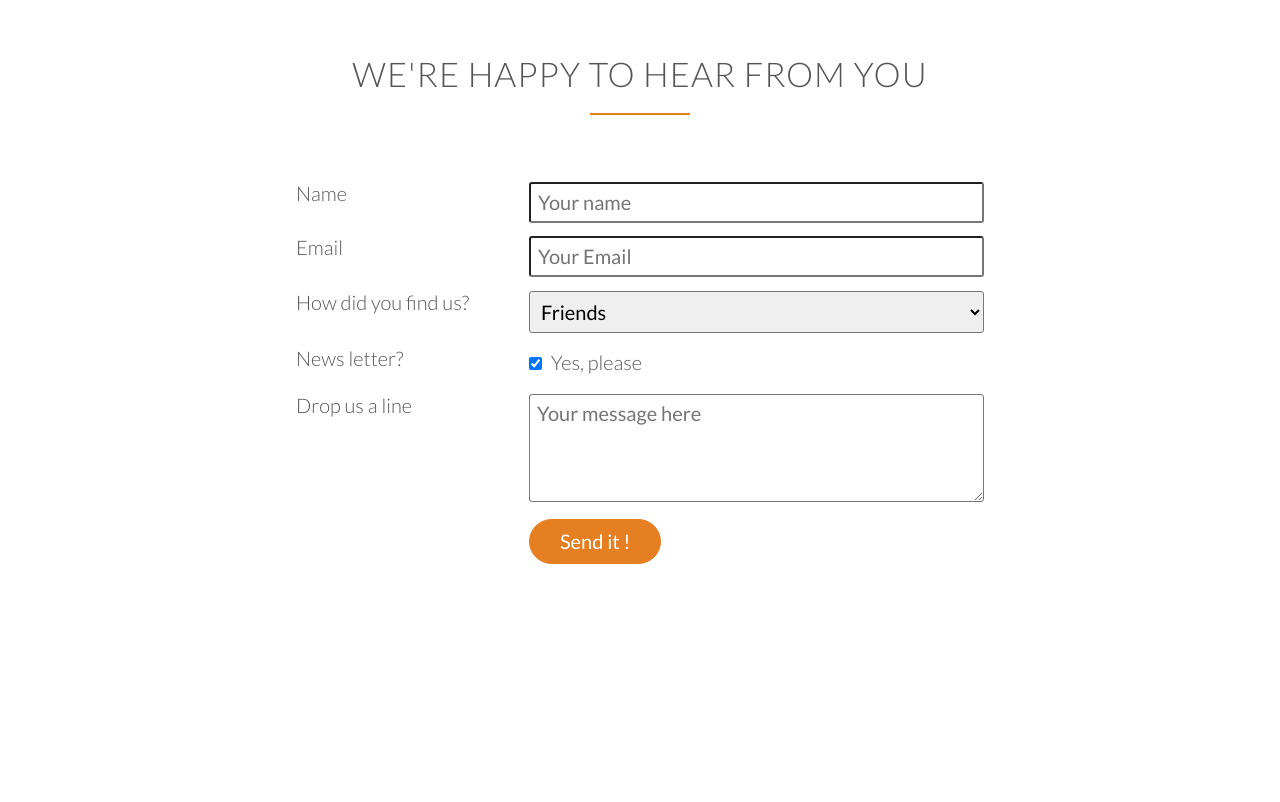
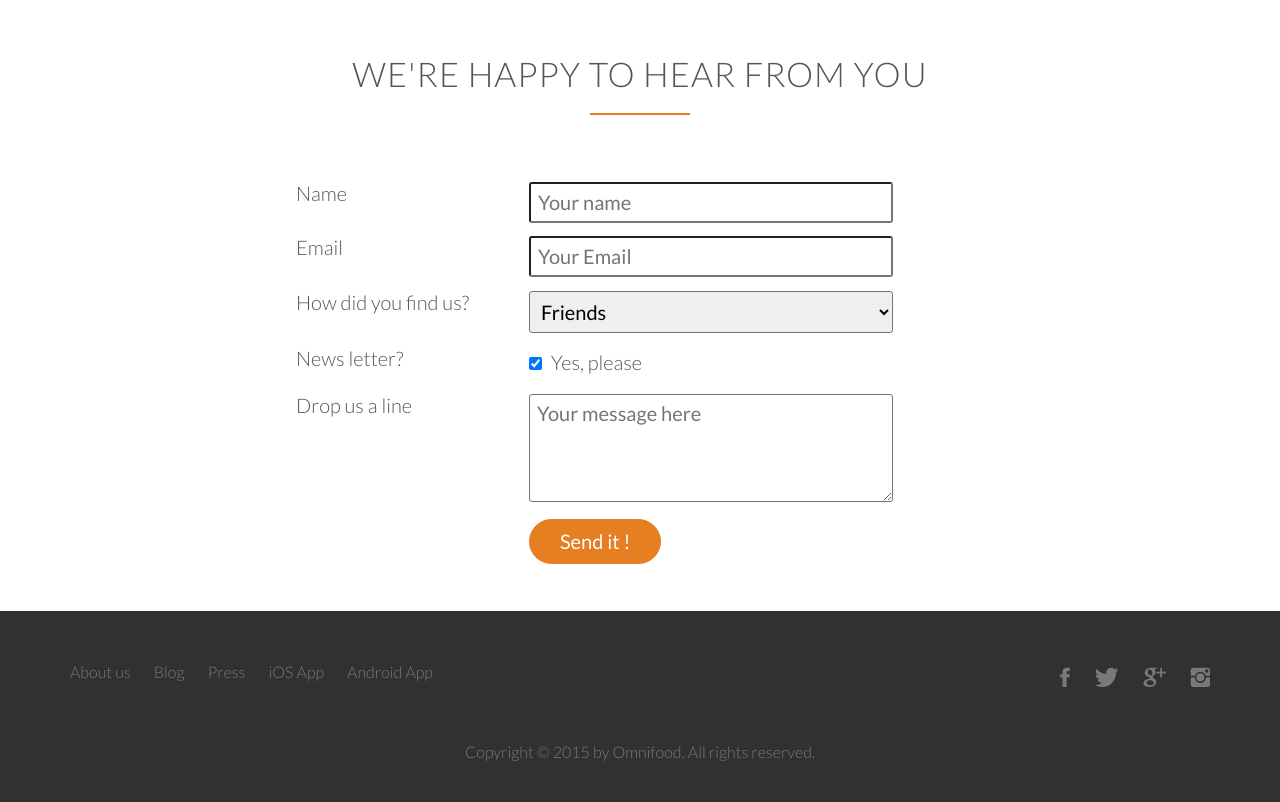
Before and after one commit to saarziv/omnifood-project, a plain HTML site: page index.html in a window 1280 px wide. Shown: the part 4410-5212 px from the top of the page. Before the commit the page ends 5021 px from the top, so only its background shows below. Drawn offline with Linux system fonts and the light colour scheme; files whose address does not match are found by name.

Commit message:
finish section-killer web project

```diff
--- a/index.html
+++ b/index.html
@@ -318,7 +318,7 @@
                     </div>
                       <div class="row">
                         <div class="col span-1-of-3">
-                            &nbsp
+                            &nbsp;
                         </div>
                         <div class="col span-2-of-3">
                             <input type="submit" value="Send it !" >
@@ -326,32 +326,36 @@
                     </div>
                </form>
         </section>
+        <footer>
+           <div class="row">
+                <div class="col span-1-of-2">
+                    <ul class="footer-nav">
+                        <li><a href="#">About us</a></li>
+                        <li><a href="#">Blog</a></li>
+                        <li><a href="#">Press</a></li>
+                        <li><a href="#">iOS App</a></li>
+                        <li><a href="#">Android App</a></li>
+                    </ul>
+                </div>
+                <div class="col span-1-of-2">
+                    <ul class="footer-nav-social">
+                        <li><a href="#"><i class="ion-social-facebook"></i></a></li>
+                        <li><a href="#"><i class="ion-social-twitter"></i></a></li>
+                        <li><a href="#"><i class="ion-social-googleplus"></i></a></li>
+                        <li><a href="#"><i class="ion-social-instagram"></i></a></li>
+                    </ul>
+                </div>
+           </div>
+           <div class="row">
+                    <p>Copyright &copy; 2015 by Omnifood. All rights reserved.</p>
+           </div>
+        </footer>
     </body>
 </html>
 <!--
-Plan 1: Premium
-399$ per month
-That’s only 13.30$ per meal
-1 meal every day
-Order 24/7
-Access to newest creations
-Free delivery
-
-
-Plan 2: Pro
-149$ per month
-That’s only 14.90$ per meal
-1 meal 10 days/month
-Order 24/7
-Access to newest creations
-Free delivery
-
-
-Plan 3: Starter
-19$ per meal
-1 meal
-Order from 8 am to 12 pm
-Free delivery
-
-
+1. About us
+2. Blog
+3. Press
+4. iOS App
+5. Android App
 -->
--- a/resources/css/style.css
+++ b/resources/css/style.css
@@ -457,7 +457,7 @@ CONTACT FORM
 input[type=text],input[type=email],select,textarea {
     padding: 7px;
     border-radius: 3px;
-    width: 100%;
+    width: 80%;
 }
 input[type=checkbox] {
     margin:10px 5px 10px 0px;
@@ -465,6 +465,92 @@ input[type=checkbox] {
 *:focus {
     outline: none;
 }
+
+/*
+------------------------------------------------------------
+FOOTER
+------------------------------------------------------------
+*/
+footer {
+    background-color: #313131;
+    padding: 40px;
+    color: #797979;
+    font-size: 80%
+}
+footer a {
+    text-decoration: none;
+    color: #797979;
+}
+footer li {
+    display: inline-block;
+    text-decoration: none;
+    margin-right:  20px;
+/*    background-color: red;*/
+}
+
+footer p {
+    text-align: center;
+    margin-top: 40px;
+}
+
+.footer-nav {
+    float: left;
+    text-decoration: none;
+}
+.footer-nav li:last-child {
+    margin:0;
+}
+.footer-nav a {
+    transition: color 0.2s;
+}
+.footer-nav a:hover,
+.footer-nav a:active  {
+    color: #fff;
+}
+
+.footer-nav-social {
+    float: right;
+    font-size: 160%;
+}
+
+.footer-nav-social li:last-child {
+    margin: 0;
+}
+
+
+.ion-social-facebook,
+.ion-social-twitter,
+.ion-social-googleplus,
+.ion-social-instagram {
+    transition: color 0.2s;
+}
+
+.footer-nav-social ,
+.footer-nav-social  {
+    transition: color 10s;
+}
+
+.footer-nav-social .ion-social-facebook:hover,
+.footer-nav-social .ion-social-facebook:active {
+    color: #3b5998;
+}
+.footer-nav-social .ion-social-twitter:hover,
+.footer-nav-social .ion-social-twitter:active {
+    color: #55acee;
+}
+.footer-nav-social .ion-social-googleplus:hover,
+.footer-nav-social .ion-social-googleplus:active{
+    color: #dd4b39;
+}
+.footer-nav-social .ion-social-instagram:hover,
+.footer-nav-social .ion-social-instagram:active {
+    color: #458eff;
+}
+
+
+
+
+
 
 /*
 ------------------------------------------------------------
```
